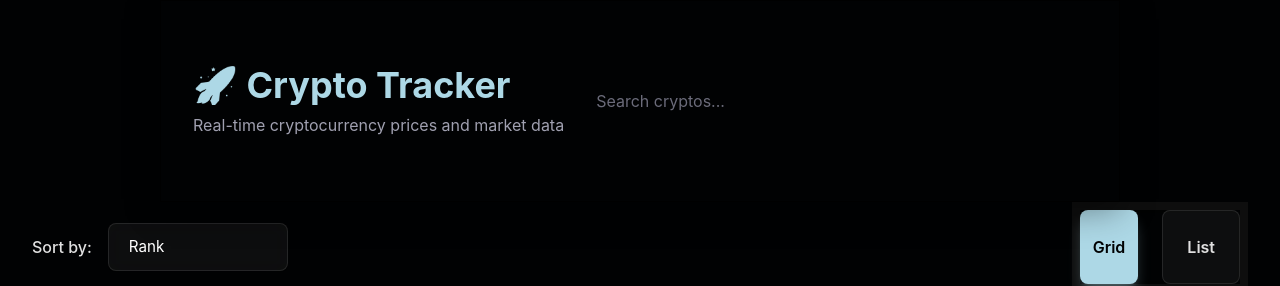
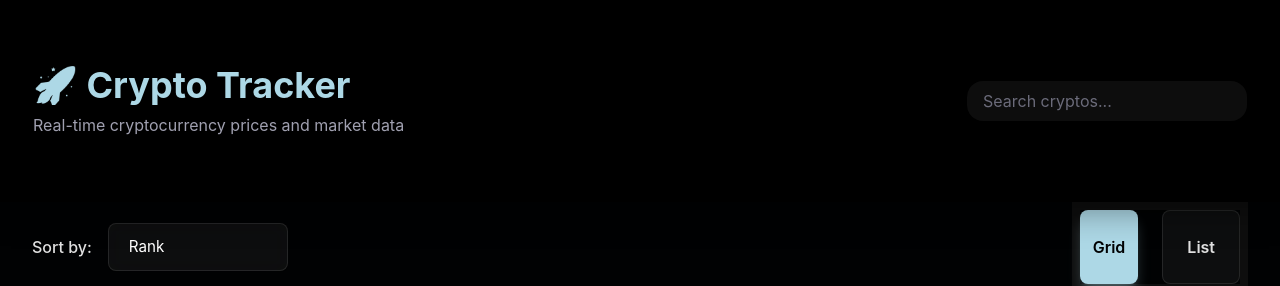
Before and after one commit to uzsakj/crypto-tracker, a React (Vite) app: page / in a window 1280 px wide. Shown: the top 286 px of the page. Built offline with nearby package versions, Linux system fonts and the light colour scheme; no server answers.

Commit message:
Extract CryptoHeader component for consistent layout and reusavility  Implement useDebounce hook to optimize search filtering  Add scroll-aware sticky behavior and gradient styling to CryptoHeader

```diff
--- /dev/null
+++ b/src/components/CryptoHeader.jsx
@@ -0,0 +1,67 @@
+import { useState, useEffect, useRef } from 'react';
+
+export const CryptoHeader = ({ searchQuery, setSearchQuery, children }) => {
+    const [isVisible, setIsVisible] = useState(true);
+    const lastScrollY = useRef(0);
+
+    useEffect(() => {
+        const handleScroll = () => {
+            const currentScrollY = window.scrollY;
+            if (currentScrollY > lastScrollY.current && currentScrollY > 100) {
+                setIsVisible(false);
+            } else {
+                setIsVisible(true);
+            }
+            lastScrollY.current = currentScrollY;
+        };
+
+        window.addEventListener("scroll", handleScroll, { passive: true });
+        return () => window.removeEventListener("scroll", handleScroll);
+    }, []);
+
+    return (
+        <header className={`
+            sticky
+            w-full
+            backdrop-blur-20
+            bg-linear-to-b from-black/95 to-black/80
+            shadow-[0_8px_32px_rgba(0,0,0,0.4)]
+            p-8
+            top-0 z-100
+            border-b border border-solid border-[rgba(255, 255, 255, 0.1)]
+            transition-transform duration-300
+            ${isVisible ? 'translate-y-0' : '-translate-y-full'}
+            `}>
+            <div className=" flex flex-wrap max-w-360 mx-0 my-auto px-0 py-8 justify-between items-center gap-8 ">
+                <div className="">
+                    <h1 className="text-4xl bg-[#add8e6] bg-clip-text text-transparent mb-2 font-bold" >🚀 Crypto Tracker</h1>
+                    <p className="text-[#a0a0b0] text-base">Real-time cryptocurrency prices and market data</p>
+                </div>
+                <div className="flex-1 max-w-125 flex justify-end">
+                    {searchQuery !== undefined ? (
+                        <input
+                            type="text"
+                            placeholder="Search cryptos..."
+                            className="
+                            h-10
+                            bg-[rgba(255,255,255,0.05)]
+                            rounded-2xl
+                            px-4
+                            placeholder:text-[#6b6b7a]
+                            focus:outline-none
+                            focus:border-[#add8e6]
+                            focus:ring-4
+                            focus:ring-[#add8e6]/20
+                            focus:bg-white/10
+                            "
+                            onChange={(e) => setSearchQuery(e.target.value)}
+                            value={searchQuery}
+                        />
+                    ) : (
+                        children
+                    )}
+                </div>
+            </div>
+        </header>
+    )
+}
--- /dev/null
+++ b/src/hooks/useDebounce.js
@@ -0,0 +1,15 @@
+import { useState, useEffect } from 'react';
+
+export const useDebounce = (value, delay) => {
+    const [debouncedValue, setDebouncedValue] = useState(value);
+
+    useEffect(() => {
+        const handler = setTimeout(() => {
+            setDebouncedValue(value);
+        }, delay);
+
+        return () => clearTimeout(handler);
+    }, [value, delay]);
+
+    return debouncedValue;
+};
--- a/src/pages/CoinDetail.jsx
+++ b/src/pages/CoinDetail.jsx
@@ -2,6 +2,7 @@ import { useNavigate, useParams } from "react-router";
 import { fetchChartData, fetchCoinData } from "../api/coinGecko";
 import { useEffect, useState } from "react";
 import { formatMarketCap, formatPrice } from "../utils/formatter";
+import { CryptoHeader } from "../components/CryptoHeader";
 import {
     CartesianGrid,
     LineChart,
@@ -81,14 +82,8 @@ export const CoinDetail = () => {
     const isPositive = priceChange >= 0;
     return (
         <div className="min-h-full bg-[#010203] p-0 ">
-            <header className=" bg-[rgba(20, 20, 0, 0.95)] backdrop-blur-xl shadow-lg p-8 sticky top-0 z-100 border-b-2 border-[rgba(255, 255, 255, 0.1)]">
-                <div className="max-w-360 m-0 p-0 px-8 flex justify-between items-center gap-8 flex-wrap ">
-                    <div >
-                        <h1 className="text-[2.5rem] bg-[#add8e6] text-transparent bg-clip-text mb-2 font-bold">🚀 Crypto Tracker</h1>
-                        <p className="text-[#a0a0b0] text-base" >Real-time cryptocurrency prices and market data</p>
-                    </div>
-
-                    <button onClick={() => navigate("/")} className="
+            <CryptoHeader>
+                <button onClick={() => navigate("/")} className="
                     inline-block
                     px-3 py-6
                     bg-[rgba(255, 255, 255, 0.05)]
@@ -102,10 +97,9 @@ export const CoinDetail = () => {
                     hover:bg-[rgba(255, 255, 255, 0.1)]
                     hover:border-[rgba(255, 255, 255, 0.2)]
                     ">
-                        ← Back to List
-                    </button>
-                </div>
-            </header>
+                    ← Back to List
+                </button>
+            </CryptoHeader>
 
             <div className="max-w-350 mx-0 my-auto p-8">
                 <div className="flex justify-between items-center mb-8 flex-wrap gap-4">
--- a/src/pages/Home.jsx
+++ b/src/pages/Home.jsx
@@ -1,13 +1,16 @@
 import { useEffect, useState, useCallback } from "react";
 import { fetchCryptos } from "../api/coinGecko";
 import { CryptoCard } from "../components/CryptoCard";
+import { CryptoHeader } from "../components/CryptoHeader";
+import { useDebounce } from "../hooks/useDebounce";
 export const Home = () => {
     const [cryptoList, setCryptoList] = useState([]);
     const [filteredList, setFilteredList] = useState([]);
     const [isLoading, setIsLoading] = useState(true);
     const [viewMode, setViewMode] = useState("grid");
     const [sortBy, setSortBy] = useState("market_cap_rank");
-    const [searchQuery, setSearchQuery] = useState("");
+    const [searchInput, setSearchInput] = useState("");
+    const debouncedSearchQuery = useDebounce(searchInput, 500);
 
     useEffect(() => {
         const interval = setInterval(fetchCryptoData, 3000);
@@ -31,8 +34,8 @@ export const Home = () => {
     const filterAndSort = useCallback(() => {
         let filtered = cryptoList.filter(
             (crypto) =>
-                crypto.name.toLowerCase().includes(searchQuery.toLowerCase()) ||
-                crypto.symbol.toLowerCase().includes(searchQuery.toLowerCase())
+                crypto.name.toLowerCase().includes(debouncedSearchQuery.toLowerCase()) ||
+                crypto.symbol.toLowerCase().includes(debouncedSearchQuery.toLowerCase())
         );
 
         filtered.sort((a, b) => {
@@ -53,7 +56,7 @@ export const Home = () => {
         });
 
         setFilteredList(filtered);
-    }, [cryptoList, searchQuery, sortBy]);
+    }, [cryptoList, debouncedSearchQuery, sortBy]);
 
 
     useEffect(() => {
@@ -61,38 +64,8 @@ export const Home = () => {
     }, [filterAndSort]);
     return (
         <div className=" place-items-center m-0 min-h-full min-w-[320px] bg-[#010203] p-0">
-            <header className="
-            sticky
-            w-3/4
-            backdrop-blur-20
-            shadow-[0_8px_32px_rgba(0,0,0,0.4)]
-            p-8
-            top-0 z-100
-            border-b border border-solid border-[rgba(255, 255, 255, 0.1)]
-            ">
-                <div className=" flex flex-wrap max-w-360 mx-0 my-auto px-0 py-8 justify-between items-center gap-8 ">
-                    <div className="">
-                        <h1 className="text-4xl bg-[#add8e6] bg-clip-text text-transparent mb-2 font-bold" >🚀 Crypto Tracker</h1>
-                        <p className="text-[#a0a0b0] text-base">Real-time cryptocurrency prices and market data</p>
-                    </div>
-                    <div className="flex-1 max-w-125">
-                        <input
-                            type="text"
-                            placeholder="Search cryptos..."
-                            className="
-                            placeholder:text-[#6b6b7a]
-                            focus:outline-none
-                            focus:border-[#add8e6]
-                            focus:ring-4
-                            focus:ring-[#add8e6]/20
-                            focus:bg-white/10
-                            "
-                            onChange={(e) => setSearchQuery(e.target.value)}
-                            value={searchQuery}
-                        />
-                    </div>
-                </div>
-            </header>
+            <CryptoHeader searchQuery={searchInput} setSearchQuery={setSearchInput} />
+
             <div className="
                 max-w-350
                 w-full
```
